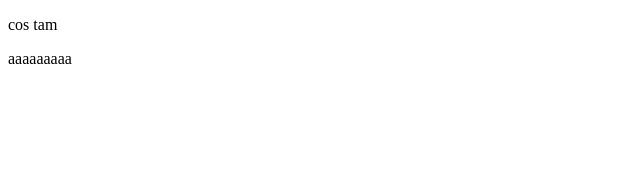
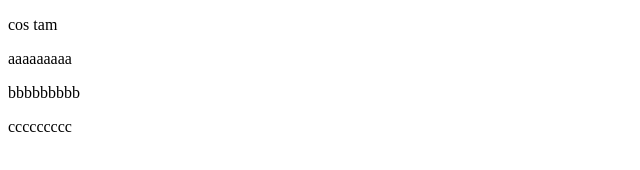
Before and after one commit to WeronikaDrega/sprawdzenie, a plain HTML site: page index.html in a window 1280 px wide. Shown: the whole page, without its empty margins (0-640 px from the left). Drawn offline with Linux system fonts and the light colour scheme.

Commit message:
paragrafy

```diff
--- a/index.html
+++ b/index.html
@@ -25,5 +25,7 @@
 <body>
     <p>cos tam</p>
     <p>aaaaaaaaa</p>
+    <p>bbbbbbbbb</p>
+    <p>ccccccccc</p>
 </body>
 </html>
```
